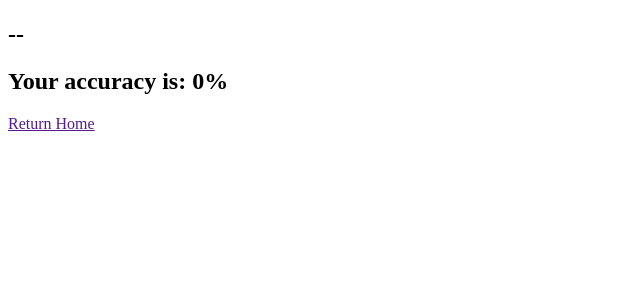
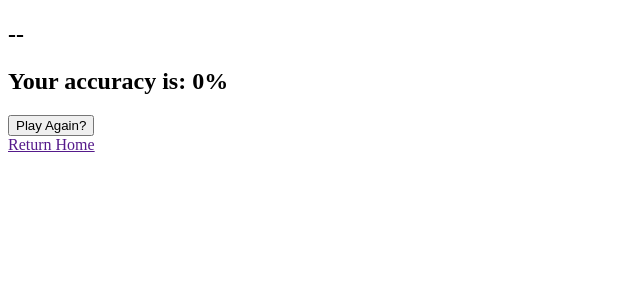
Before and after one commit to derrick-fleming/typescript-challenges, a React app in the folder react-typescript-tutor/: page / in a window 1280 px wide. Both pictures are taken after a click on the button "Game of Thrones Quotes". Shown: the top 300 px of the page, without its empty margins (0-640 px from the left). Built offline with nearby package versions, Linux system fonts and the light colour scheme; no server answers; the HTML template or start-up script is replaced by a standard one.

Commit message:
Added an option for users to click 'play again' after completing the test.

```diff
--- a/react-typescript-tutor/src/typing-test.tsx
+++ b/react-typescript-tutor/src/typing-test.tsx
@@ -30,7 +30,6 @@ const TypingTest = (props: {quote: string}) => {
       setIsLoading(false)
     }
 
-
     if (text === phrase[index]) {
       setIndex(index + 1)
       setText(null)
@@ -39,6 +38,12 @@ const TypingTest = (props: {quote: string}) => {
       setScore(score - 1)
     }
   }, [text, index])
+
+    function handleClick() {
+      setIsLoading(true);
+      setIndex(0);
+      setScore(0);
+    }
 
      const phraseMapped = phrase.split('').map((letter, i) => {
       let textClass = '';
@@ -78,6 +83,9 @@ const TypingTest = (props: {quote: string}) => {
         <h2>
           Your accuracy is: {finalScore}%
         </h2>
+        <button onClick={handleClick}>
+          Play Again?
+        </button>
       </div>
       <a href="">
         Return Home
```
